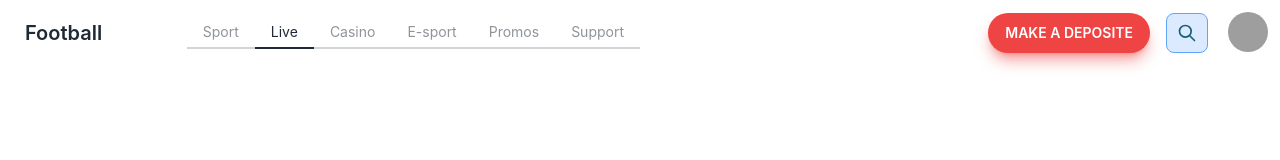
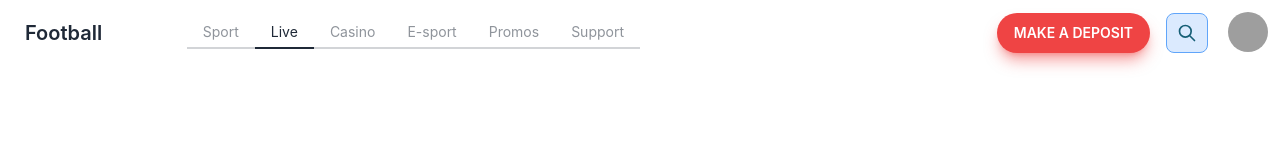
Before and after one commit to farshadGholamali/Sport-website, a Svelte app: page / in a window 1280 px wide. Shown: the top 160 px of the page. Built offline with nearby package versions, Linux system fonts and the light colour scheme; grey boxes are pictures that could not be loaded.

Commit message:
refactor(Header) : add Button component to Header
convert (Make a deposite) and (search) button tag to Button component;

```diff
--- a/src/components/combined-layout/Header.svelte
+++ b/src/components/combined-layout/Header.svelte
@@ -1,11 +1,28 @@
-<script>
+<script lang="ts">
+  // Components
+  import Button from "../../@core/components/Button.svelte";
+  // Interfaces
+  import type IButton from "../../@core/interface/IButton";
+  // Props
+  let BtnDeposit: IButton = {
+    tagType: "a",
+    hypertext: "/",
+    classes:
+      "btn min-h-min h-10 bg-red-500 hover:bg-red-400 border-transparent hover:border-transparent rounded-[20px] shadow-lg shadow-red-500/50",
+    text: "Make a deposit",
+  };
+  let BtnSearch: IButton = {
+    tagType: "button",
+    classes:
+      "btn min-h-min h-10 px-2.5 hover:border-transparent border-blue-400 bg-blue-100 hover:bg-blue-200",
+  };
 </script>
 
 <div class="navbar justify-between bg-base-100 ">
   <div class="flex-1 navbar-start">
     <a href="/" class="btn btn-ghost min-h-min h-10 normal-case text-xl"
-      >Football</a
-    >
+      >Football
+    </a>
   </div>
 
   <div class="tabs navbar-center">
@@ -18,14 +35,13 @@
   </div>
 
   <div class="flex navbar-end gap-4">
-    <a
-      href="/"
-      class="btn min-h-min h-10 bg-red-500 hover:bg-red-400 border-transparent hover:border-transparent rounded-[20px] shadow-lg shadow-red-500/50"
-      >make a deposite
-    </a>
-    <button
-      class="btn min-h-min h-10 px-2.5 hover:border-transparent border-blue-400 bg-blue-100 hover:bg-blue-200"
-    >
+    <Button
+      hypertext={BtnDeposit.hypertext}
+      tagType={BtnDeposit.tagType}
+      classes={BtnDeposit.classes}
+      text={BtnDeposit.text}
+    />
+    <Button tagType={BtnSearch.tagType} classes={BtnSearch.classes}>
       <svg
         xmlns="http://www.w3.org/2000/svg"
         class="h-5 w-5 stroke-cyan-800"
@@ -39,7 +55,8 @@
           d="M21 21l-6-6m2-5a7 7 0 11-14 0 7 7 0 0114 0z"
         />
       </svg>
-    </button>
+    </Button>
+
     <div class="dropdown dropdown-end">
       <label for="" tabindex="0" class="btn btn-ghost btn-circle avatar">
         <div class="w-10 rounded-full">
@@ -49,6 +66,7 @@
           />
         </div>
       </label>
+
       <ul
         tabindex="0"
         class="menu menu-compact dropdown-content mt-3 p-2 shadow bg-base-100 rounded-box w-52"
@@ -67,6 +85,7 @@
         </li>
       </ul>
     </div>
+
   </div>
 </div>
 
```
